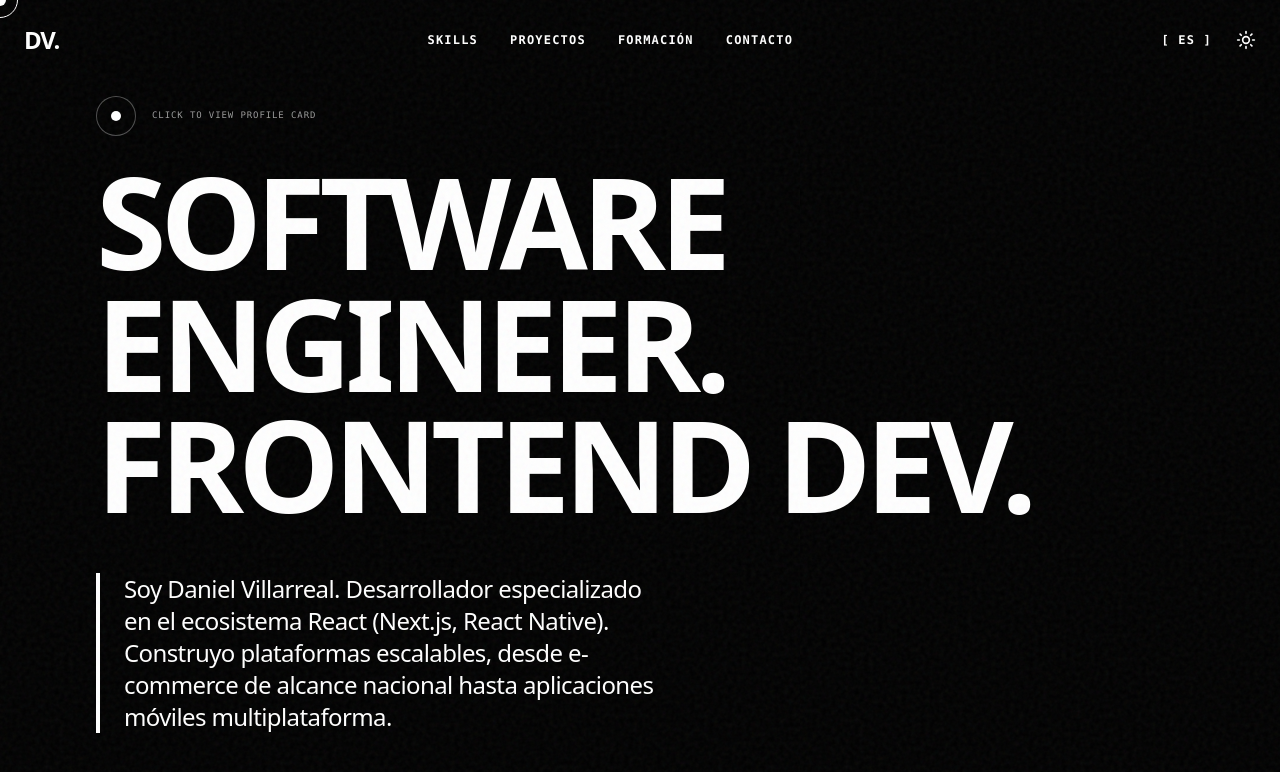
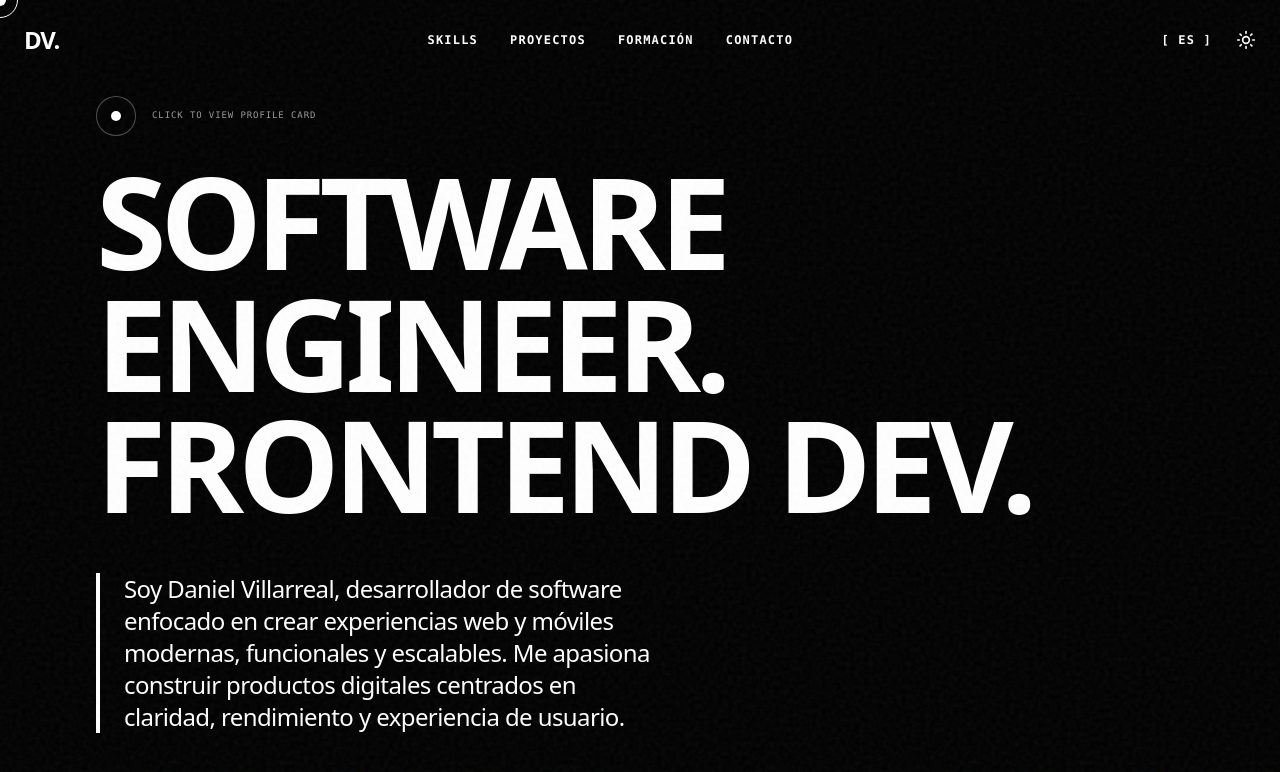
Before and after one commit to Dandanieldan/portafolio, a Next.js app: page / in a window 1280 px wide. Shown: the top 772 px of the page. Built offline with nearby package versions, Linux system fonts and the light colour scheme.

Commit message:
content: update hero_desc with personal bio, restore about_text to original

```diff
--- a/app/page.tsx
+++ b/app/page.tsx
@@ -21,7 +21,7 @@ const translations = {
     hero_title1: "SOFTWARE",
     hero_title2: "ENGINEER.",
     hero_title3: "FRONTEND DEV.",
-    hero_desc: "Soy Daniel Villarreal. Desarrollador especializado en el ecosistema React (Next.js, React Native). Construyo plataformas escalables, desde e-commerce de alcance nacional hasta aplicaciones móviles multiplataforma.",
+    hero_desc: "Soy Daniel Villarreal, desarrollador de software enfocado en crear experiencias web y móviles modernas, funcionales y escalables. Me apasiona construir productos digitales centrados en claridad, rendimiento y experiencia de usuario.",
     scroll_down: "DESCUBRE MI TRABAJO",
     proj1_cat: "E-COMMERCE A GRAN ESCALA",
     proj1_title: "Correos Clic",
@@ -54,7 +54,7 @@ const translations = {
     proj4_demo_placeholder: "Escribe tu consulta...",
     proj4_demo_empty: "Flujo no encontrado",
     about_title: "SOBRE MÍ",
-    about_text: "Soy Daniel Villarreal, desarrollador de software enfocado en crear experiencias web y móviles modernas, funcionales y escalables. Me apasiona construir productos digitales centrados en claridad, rendimiento y experiencia de usuario.",
+    about_text: "Desarrollador de Software con experiencia en desarrollo web y móvil. Me enfoco en construir aplicaciones funcionales, escalables y centradas en la experiencia del usuario, creando soluciones modernas que combinan rendimiento, diseño y usabilidad.",
     bento_frontend: "FRONTEND CORE",
     bento_frontend_desc: "Desarrollo de interfaces interactivas con React y Next.js. Fuerte enfoque en la experiencia de usuario (UX), diseño responsivo y arquitectura escalable basada en componentes.",
     bento_backend: "BACKEND & DATOS",
@@ -106,7 +106,7 @@ const translations = {
     hero_title1: "SOFTWARE",
     hero_title2: "ENGINEER.",
     hero_title3: "FRONTEND DEV.",
-    hero_desc: "I am Daniel Villarreal. Developer specializing in the React ecosystem (Next.js, React Native). I build scalable platforms, from national-reach e-commerce to cross-platform mobile applications.",
+    hero_desc: "I am Daniel Villarreal, a software developer focused on building modern, functional, and scalable web and mobile experiences. I'm passionate about crafting digital products centered on clarity, performance, and user experience.",
     scroll_down: "DISCOVER MY WORK",
     proj1_cat: "LARGE-SCALE E-COMMERCE",
     proj1_title: "Correos Clic",
@@ -139,7 +139,7 @@ const translations = {
     proj4_demo_placeholder: "Type your query...",
     proj4_demo_empty: "Flow not found",
     about_title: "ABOUT ME",
-    about_text: "I'm Daniel Villarreal, a software developer focused on building modern, functional, and scalable web and mobile experiences. I'm passionate about crafting digital products centered on clarity, performance, and user experience.",
+    about_text: "Software Developer with experience in web and mobile development. Focused on building functional, scalable, and user-centered applications, creating modern solutions that combine performance, design, and usability.",
     bento_frontend: "FRONTEND CORE",
     bento_frontend_desc: "Interactive interface development with React and Next.js. Strong focus on user experience (UX), responsive design, and scalable component-based architecture.",
     bento_backend: "BACKEND & DATA",
```
